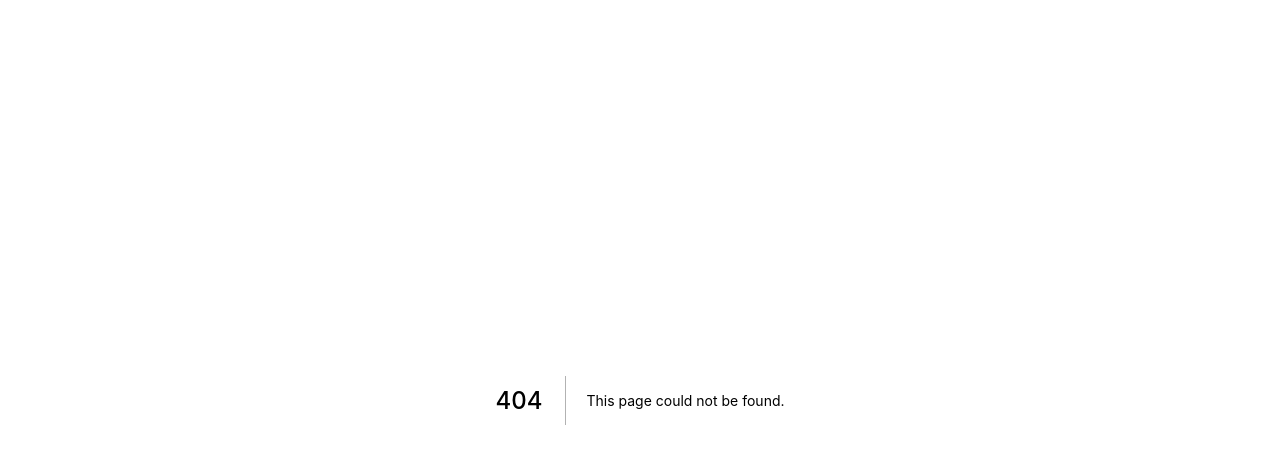
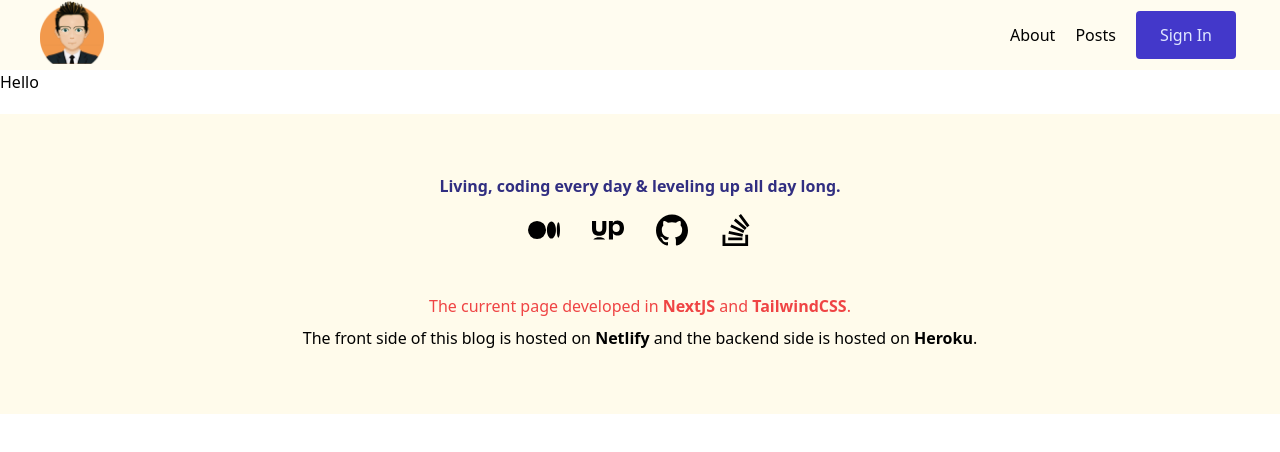
Before and after one commit to esmaeilmirzaee/studious, a Next.js app in the folder f/: page /posts in a window 1280 px wide. Before the commit this address had no page. Shown: the top 452 px of the page. Built offline with nearby package versions, Linux system fonts and the light colour scheme.

Commit message:
Add posts page

```diff
--- a/f/pages/_app.js
+++ b/f/pages/_app.js
@@ -1,7 +1,19 @@
-import '../styles/globals.css'
+import '../styles/globals.css';
+import Head from 'next/head';
+import Navbar from '../comps/Navbar';
+import Footer from '../comps/Footer';
 
 function MyApp({ Component, pageProps }) {
-  return <Component {...pageProps} />
+  return (
+    <>
+      <Head>
+        <title>Esmaeil MIRZAEE | Posts</title>
+      </Head>
+      <Navbar />
+      <Component {...pageProps} />
+      <Footer />
+    </>
+  );
 }
 
-export default MyApp
+export default MyApp;
--- a/f/pages/index.js
+++ b/f/pages/index.js
@@ -1,4 +1,5 @@
 import Head from 'next/head';
+
 import Hero from '../comps/home/Hero';
 import Features from '../comps/home/Features';
 
--- /dev/null
+++ b/f/pages/posts.jsx
@@ -0,0 +1,11 @@
+const posts = () => {
+  return (
+    <>
+      <div className=''>
+        <div className=''>Hello</div>
+      </div>
+    </>
+  );
+};
+
+export default posts;
```
